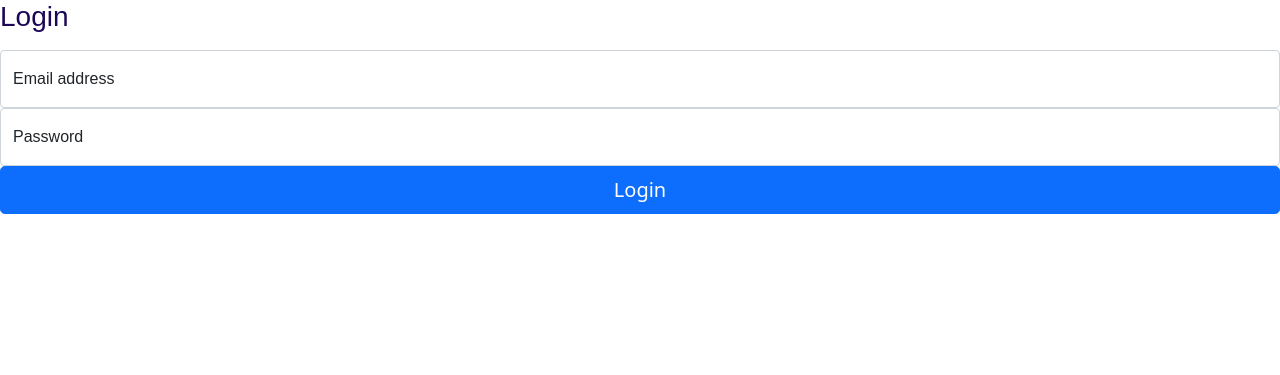
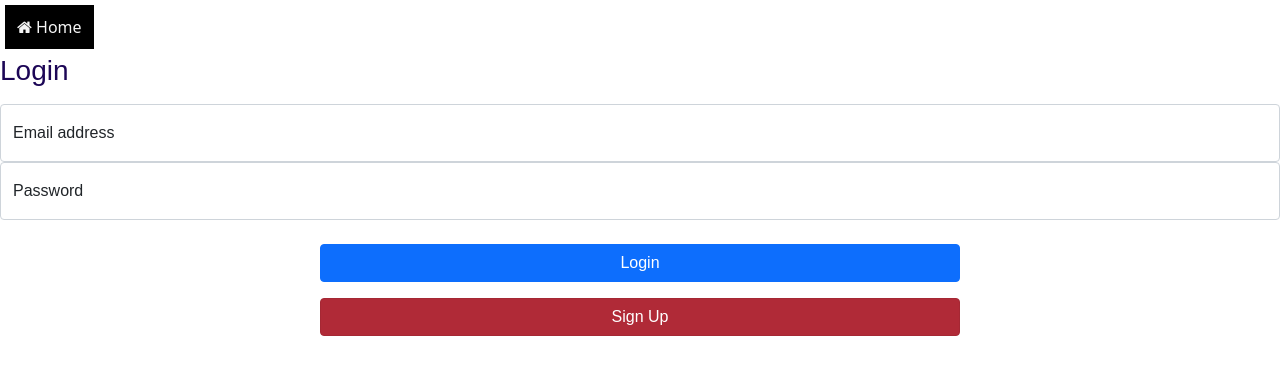
Before and after one commit to ShreyasSingri/chatroom-react-flask, a Flask app: page /login in a window 1280 px wide. Shown: the top 375 px of the page. Run offline with Flask 2, Linux system fonts and the light colour scheme; some libraries are stand-ins or nearby versions.

Commit message:
Added home buttons and styling changes

```diff
--- a/templates/login.html
+++ b/templates/login.html
@@ -6,9 +6,30 @@
     <title>Login</title>
     <link rel="stylesheet" href="{{ url_for('static', filename='css/style.css') }}">
     <link rel="stylesheet" href="{{ url_for('static', filename='css/bootstrap.min.css') }}">
+    <!-- Add icon library -->
+    <link rel="stylesheet"
+    href="https://cdnjs.cloudflare.com/ajax/libs/font-awesome/4.7.0/css/font-awesome.min.css">
     {% endblock %}
   </head>
   <body>
+    <a href='/'>
+      <button class="button"><i class="fa fa-home"></i> Home</button>
+    </a>
+    <style>
+      .button {
+        background-color: black; /* Blue background */
+        margin: 5px;
+        border: none; /* Remove borders */
+        color: whitesmoke; /* White text */
+        padding: 10px 12px; /* Some padding */
+        font-size: 16px; /* Set a font size */
+        cursor: pointer; /* Mouse pointer on hover */
+      }
+      /* Darker background on mouse-over */
+      .button:hover {
+        background-color: blueviolet;
+      }
+    </style>
     <main class="form-signin">
         <form action="/loginsuccess" method="POST">
             <h1 class="h3 mb-3 fw-normal">Login</h1>
@@ -22,7 +43,15 @@
                 placeholder="Enter your Password" required>
                 <label for="pass">Password</label>
             </div>
-            <input class="w-100 btn btn-lg btn-primary" type="submit" value="Login">
+            <!-- <input class="w-50 btn btn-lg btn-primary" type="submit" value="Login">
+            <a href="/register" class="w-50 btn btn-lg btn-danger" role="button">Sign Up</a> -->
+            <br>
+            <div class="d-grid gap-3 col-6 mx-auto">
+              <input class="btn btn-primary" type="submit" value="Login">
+              <!-- <button class="btn btn-danger" type="button">Sign Up</button> -->
+              <a href="/register" class="btn btn-danger active" role="button" data-bs-toggle="button"
+              aria-pressed="true">Sign Up</a>
+            </div>
         </form>
     </main>
   </body>
```
Also changed, not shown: run.py (+7 -1 lines), templates/register.html (+22 -0 lines).
